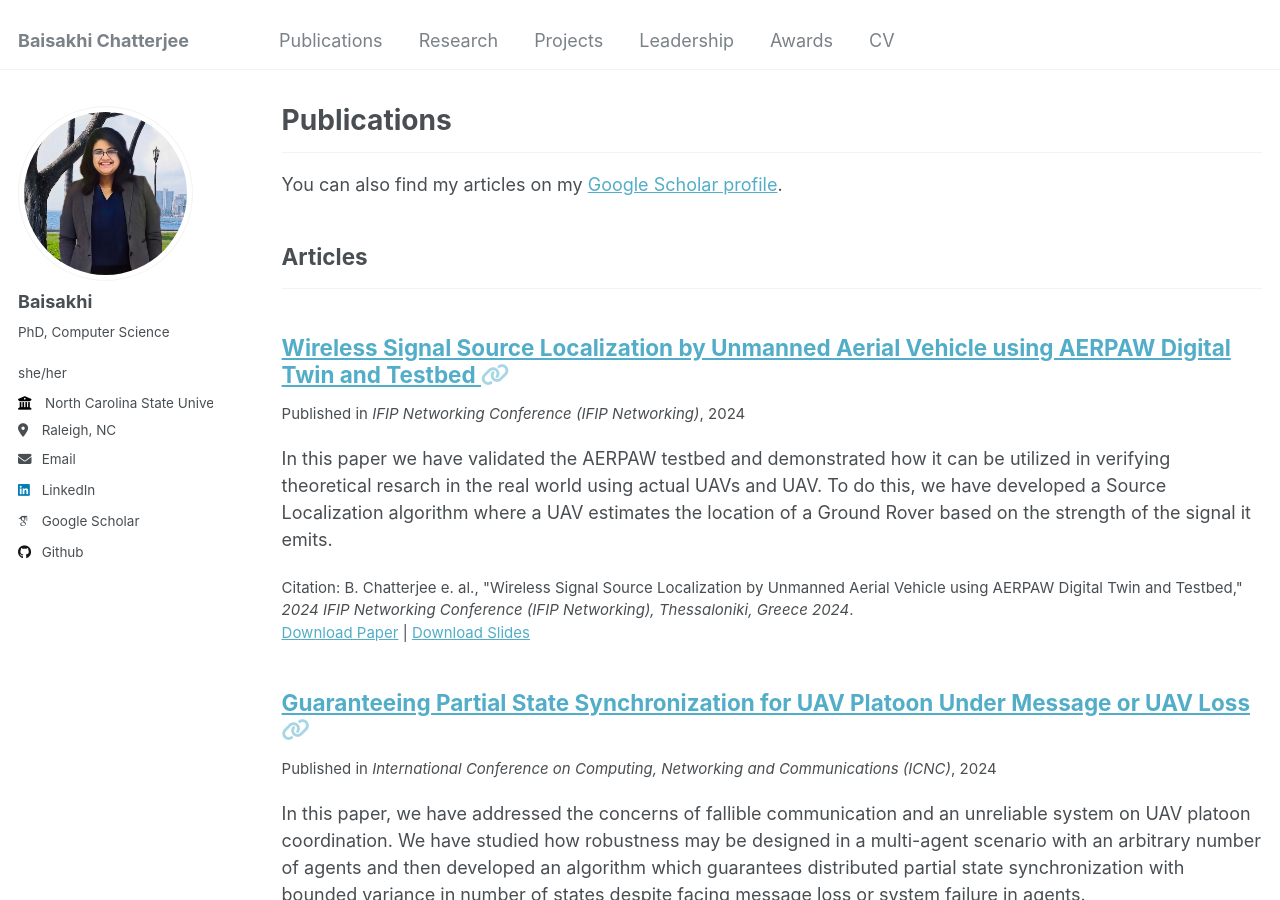
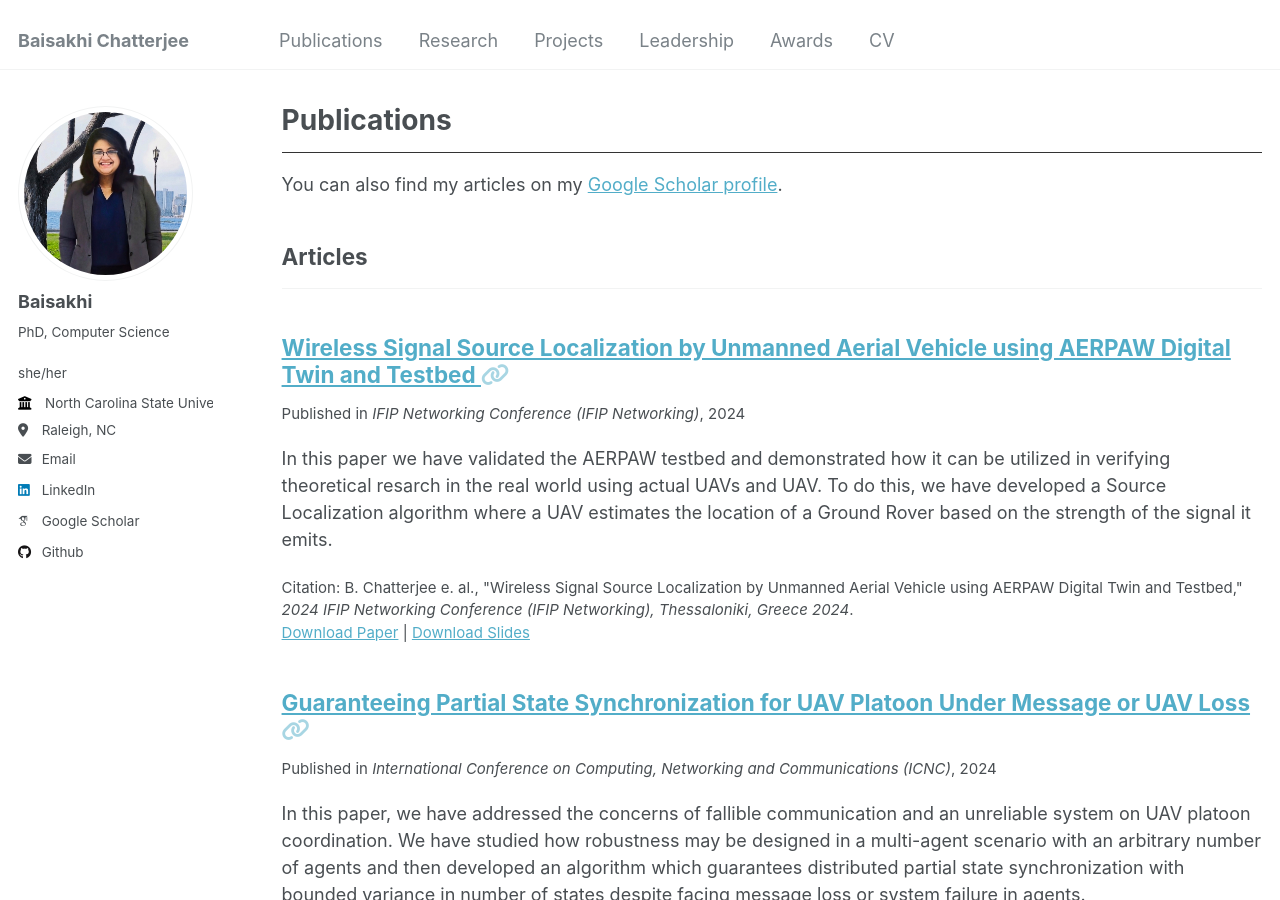
Before and after one commit to baisakhic/baisakhic.github.io, a Jekyll site: the page built from _pages/publications.html, in a window 1280 px wide and 900 px high. Built offline with Jekyll 4.4.1, drawn with Linux system fonts in a browser that asks for light colours; some web fonts are replaced.

Commit message:
Update publications.html

```diff
--- a/_pages/publications.html
+++ b/_pages/publications.html
@@ -4,7 +4,8 @@ title: "Publications"
 permalink: /publications/
 author_profile: true
 ---
-<hr />
+<hr style="height:1px;border:none;color:#333;background-color:#333;"/>
+
 {% if site.author.googlescholar %}
   <div class="wordwrap">You can also find my articles on my <a href="{{https://scholar.google.com/citations?user=cyQKkVUAAAAJ}}">Google Scholar profile</a>.</div>
 {% endif %}
```
